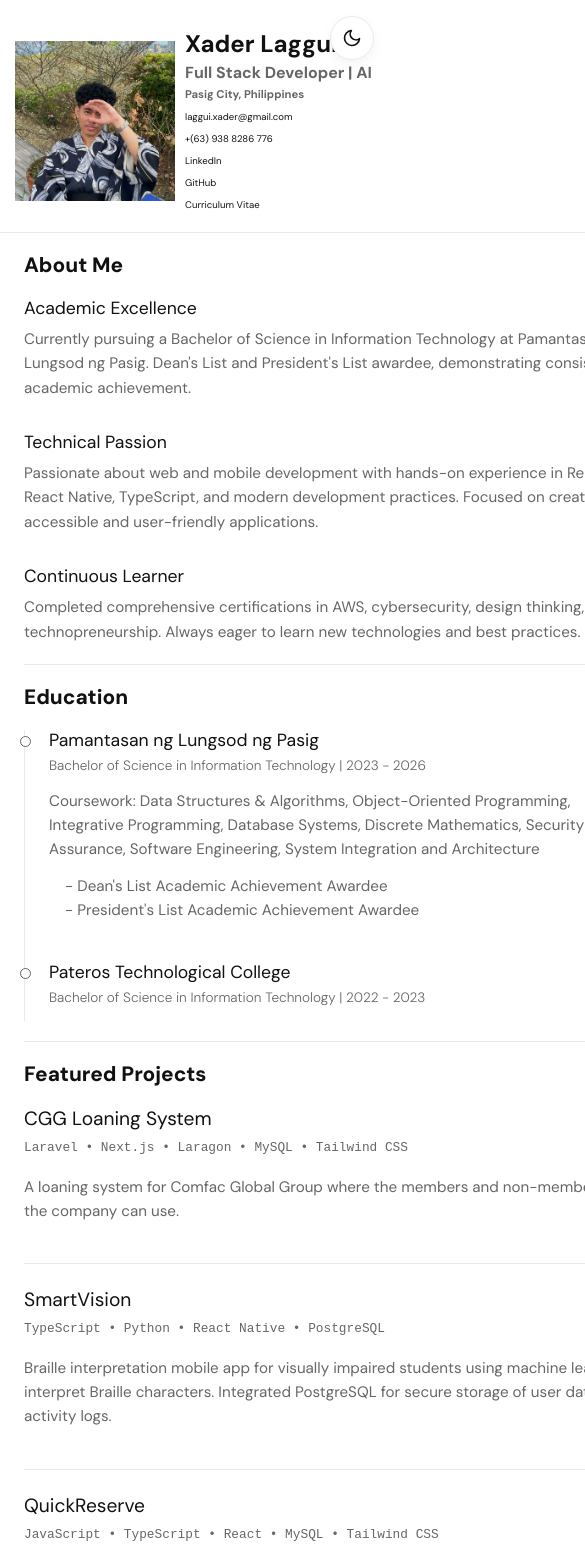
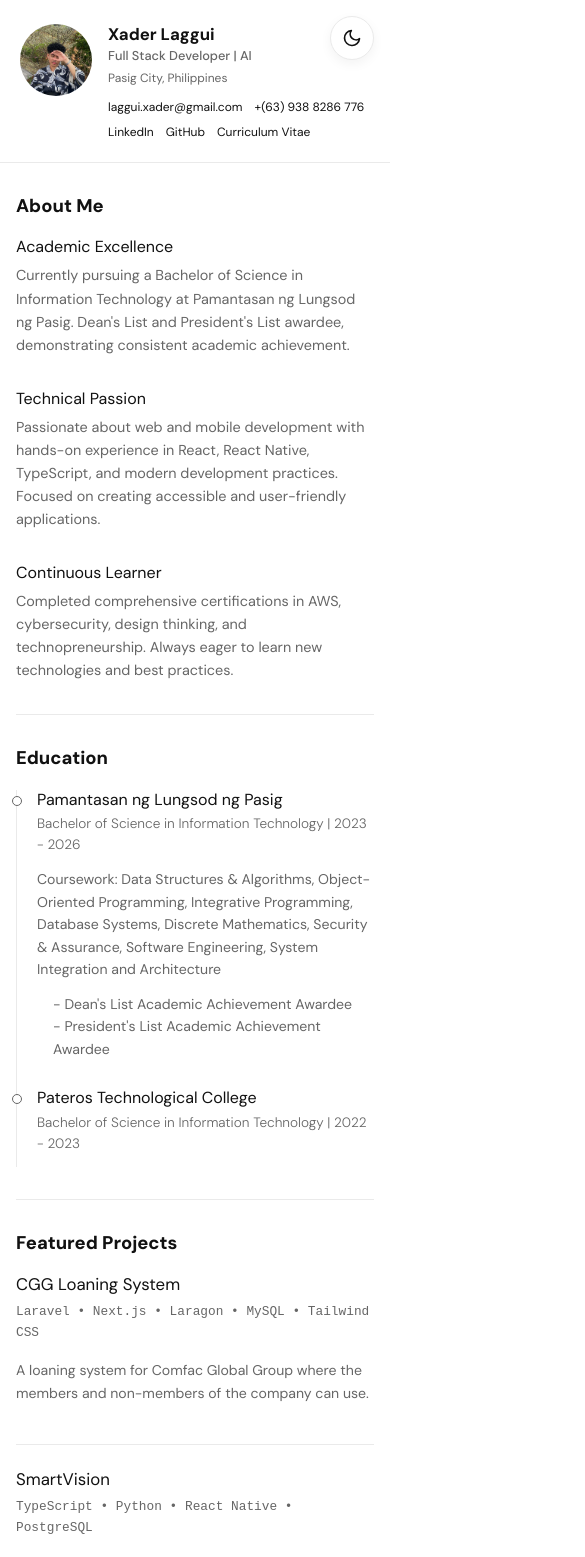
Before and after one commit to xaderlaggui/portfolio, a React (Vite) app: page / in a window 390 px wide. Shown: the top 1557 px of the page, 585 px wide, since content can reach past the window. Built offline with nearby package versions, Linux system fonts and the light colour scheme.

Commit message:
certification update

```diff
--- a/src/App.module.css
+++ b/src/App.module.css
@@ -8,6 +8,18 @@
 
 .mainContent {
   padding: 0 48px;
+  min-width: 0;
+  /* prevent grid blowout */
+}
+
+@media (max-width: 900px) {
+  .layout {
+    grid-template-columns: 240px 1fr;
+  }
+
+  .mainContent {
+    padding: 0 32px;
+  }
 }
 
 @media (max-width: 768px) {
@@ -16,6 +28,12 @@
   }
 
   .mainContent {
-    padding: 0 24px;
+    padding: 0 20px;
   }
 }
+
+@media (max-width: 480px) {
+  .mainContent {
+    padding: 0 16px;
+  }
+}
--- a/src/components/layout/Sidebar.module.css
+++ b/src/components/layout/Sidebar.module.css
@@ -21,8 +21,6 @@
   height: 200px;
   object-fit: cover;
 }
-
-
 
 .info {
   opacity: 0;
--- a/src/components/layout/SidebarMobile.module.css
+++ b/src/components/layout/SidebarMobile.module.css
@@ -1,6 +1,6 @@
 @media (max-width: 768px) {
   .sidebar {
-    padding: 30px 15px 20px;
+    padding: 24px 20px 20px;
     border-right: none;
     border-bottom: 1px solid var(--border);
   }
@@ -9,8 +9,8 @@
     position: static;
     height: auto;
     display: flex;
-    align-items: center;
-    gap: 10px;
+    align-items: flex-start;
+    gap: 16px;
   }
 
   .profileWrapper {
@@ -19,35 +19,71 @@
   }
 
   .avatar {
-    width: 160px;
-    height: 160px;
+    width: 90px;
+    height: 90px;
+    border-radius: 50%;
+    object-fit: cover;
+  }
+
+  /* Right-side text block */
+  .info {
+    display: flex;
+    flex-direction: column;
+    justify-content: center;
+    min-width: 0;
+    /* allow text truncation */
   }
 
   .name {
-    font-size: 1.5rem;
-    font-weight: bold;
-    margin-bottom: 1px;
+    font-size: 1.2rem;
+    font-weight: 700;
+    margin-bottom: 2px;
+    white-space: nowrap;
+    overflow: hidden;
+    text-overflow: ellipsis;
   }
 
   .title {
-    font-size: 1rem;
-    font-weight: bold;
-    margin-bottom: 1px;
+    font-size: 0.88rem;
+    font-weight: 500;
+    margin-bottom: 2px;
+    white-space: nowrap;
+    overflow: hidden;
+    text-overflow: ellipsis;
   }
 
   .location {
-    font-size: 0.7rem;
-    font-weight: 700;
-    margin-bottom: 5px;
+    font-size: 0.75rem;
+    font-weight: 400;
+    margin-bottom: 10px;
   }
 
   .contactLinks {
-    gap: 6.5px;
+    display: flex;
+    flex-direction: row;
+    flex-wrap: wrap;
+    gap: 6px 12px;
   }
 
   .link {
-    font-size: 0.6rem;
+    font-size: 0.75rem;
     font-weight: 400;
     word-break: break-word;
+    white-space: nowrap;
   }
 }
+
+@media (max-width: 400px) {
+  .avatar {
+    width: 72px;
+    height: 72px;
+  }
+
+  .name {
+    font-size: 1.05rem;
+  }
+
+  .title {
+    font-size: 0.8rem;
+  }
+}
--- a/src/components/sections/SectionGlobal.css
+++ b/src/components/sections/SectionGlobal.css
@@ -31,32 +31,43 @@ section {
 
 /* =========================================
    CERTIFICATIONS SECTION (#certifications)
+   INFINITE CAROUSEL
    ========================================= */
 
-/* ── Carousel wrapper (clips the sliding track) ── */
+/* Carousel wrapper – clips the sliding track */
 .cert-carousel-wrapper {
   overflow: hidden;
   width: 100%;
   cursor: grab;
   user-select: none;
+  -webkit-user-select: none;
+  touch-action: pan-y pinch-zoom;
 }
 
 .cert-carousel-wrapper:active {
   cursor: grabbing;
 }
 
-/* ── Sliding track ── */
+/*
+  Sliding track.
+  JS drives transform directly for infinite looping.
+  The .is-animating class is toggled on/off by JS:
+    - ON  when doing an animated slide
+    - OFF when doing an instant "jump" for the infinite loop reset
+*/
 .cert-track {
   display: flex;
   gap: 0;
-  transition: transform 0.45s cubic-bezier(0.4, 0, 0.2, 1);
   will-change: transform;
 }
 
-/* ── Individual card ── */
+.cert-track.is-animating {
+  transition: transform 0.45s cubic-bezier(0.4, 0, 0.2, 1);
+}
+
+/* Individual card */
 .cert-card {
   flex: 0 0 calc(100% / 3);
-  /* 3 visible on desktop */
   padding: 0 12px;
   cursor: pointer;
   outline: none;
@@ -68,17 +79,11 @@ section {
   border-radius: 8px;
 }
 
-/* Inner visual box */
-.cert-card>.cert-thumb,
-.cert-card>.cert-info {
-  /* visual container is the child elements */
-}
-
-/* ── PDF Thumbnail ── */
+/* PDF Thumbnail */
 .cert-thumb {
   position: relative;
   width: 100%;
-  height: 60%;
+  aspect-ratio: 3 / 4;
   overflow: hidden;
   border: 1px solid var(--border);
   border-radius: 8px;
@@ -95,7 +100,6 @@ section {
   height: 100%;
   border: none;
   pointer-events: none;
-  /* preview only – clicks go to the card */
   transform: scale(1);
   transform-origin: top left;
 }
@@ -129,7 +133,7 @@ section {
   transform: scale(1);
 }
 
-/* ── Card text info ── */
+/* Card text info */
 .cert-info {
   padding: 14px 4px 4px;
 }
@@ -155,7 +159,7 @@ section {
   color: var(--text-sec);
 }
 
-/* ── Controls row (prev ← dots → next) ── */
+/* Controls row */
 .cert-controls {
   display: flex;
   align-items: center;
@@ -204,13 +208,14 @@ section {
   transform: scale(1.4);
 }
 
-/* ── Modal backdrop ── */
+/* Modal backdrop */
 .cert-modal-backdrop {
   position: fixed;
   inset: 0;
   z-index: 1000;
   background: rgba(0, 0, 0, 0.75);
   backdrop-filter: blur(6px);
+  -webkit-backdrop-filter: blur(6px);
   display: flex;
   align-items: center;
   justify-content: center;
@@ -228,7 +233,7 @@ section {
   }
 }
 
-/* ── Modal box ── */
+/* Modal box */
 .cert-modal {
   background: var(--bg);
   border: 1px solid var(--border);
@@ -303,7 +308,7 @@ section {
   color: var(--text-pri);
 }
 
-/* Modal body – PDF iframe */
+/* Modal body */
 .cert-modal-body {
   flex: 1;
   overflow: hidden;
@@ -346,24 +351,22 @@ section {
   color: var(--text-sec);
 }
 
-/* ── Dark mode tweaks ── */
+/* Dark mode tweaks */
 body.dark .cert-thumb {
   background-color: #111;
 }
 
-/* ── Responsive: tablet (2 cards) ── */
+/* Tablet: 2 cards */
 @media (max-width: 900px) {
   .cert-card {
     flex: 0 0 50%;
-    /* 2 visible */
   }
 }
 
-/* ── Responsive: mobile (1 card) ── */
+/* Mobile: 1 card */
 @media (max-width: 600px) {
   .cert-card {
     flex: 0 0 100%;
-    /* 1 visible */
   }
 
   .cert-modal {
@@ -372,6 +375,26 @@ body.dark .cert-thumb {
 
   .cert-modal-iframe {
     min-height: 340px;
+  }
+
+  .cert-modal-header {
+    padding: 14px 16px 12px;
+  }
+
+  .cert-modal-title {
+    font-size: 0.95rem;
+  }
+
+  .cert-modal-footer {
+    padding: 10px 16px;
+    gap: 8px;
+    flex-wrap: wrap;
+    justify-content: center;
+  }
+
+  .cert-modal-nav {
+    padding: 5px 12px;
+    font-size: 0.8rem;
   }
 }
 
@@ -586,3 +609,10 @@ body.dark #skills .pill:hover .icon {
 #gallery .item:hover img {
   transform: scale(1.05);
 }
+
+@media (max-width: 600px) {
+  #gallery .masonry {
+    grid-template-columns: repeat(auto-fill, minmax(140px, 1fr));
+    gap: 10px;
+  }
+}
--- a/src/components/sections/SectionGlobalMobile.css
+++ b/src/components/sections/SectionGlobalMobile.css
@@ -3,12 +3,81 @@
    ========================================= */
 @media (max-width: 768px) {
   section {
-    padding: 20px 0;
+    padding: 40px 0;
   }
 
   .sectionTitle {
     font-size: 1.3rem;
     font-weight: 800;
+    margin-bottom: 24px;
+  }
+
+  /* About */
+  #about .item h3 {
+    font-size: 1rem;
+  }
+
+  #about .item p {
+    font-size: 0.9rem;
+  }
+
+  /* Education timeline – keep dot aligned */
+  #education .timeline {
+    padding-left: 20px;
+    gap: 28px;
+  }
+
+  #education .item::before {
+    left: -25px;
+    width: 8px;
+    height: 8px;
+  }
+
+  #education .item h3 {
+    font-size: 1rem;
+  }
+
+  #education .description,
+  #education .list {
+    font-size: 0.88rem;
+  }
+
+  /* Projects */
+  #projects .item h3 {
+    font-size: 1.05rem;
+  }
+
+  #projects .desc {
+    font-size: 0.88rem;
+  }
+
+  /* Skills pills – tighter on small screens */
+  #skills .list {
+    gap: 8px;
+  }
+
+  #skills .pill {
+    font-size: 0.82rem;
+    padding: 5px 10px;
+  }
+
+  /* Recommendations */
+  #recommendations .text {
+    font-size: 0.95rem;
+  }
+
+  #recommendations .quote {
+    padding-left: 16px;
+  }
+}
+
+@media (max-width: 480px) {
+  section {
+    padding: 32px 0;
+  }
+
+  .sectionTitle {
+    font-size: 1.15rem;
     margin-bottom: 20px;
   }
 }
```
Also changed, not shown: src/components/sections/Certifications.jsx (+207 -128 lines).
